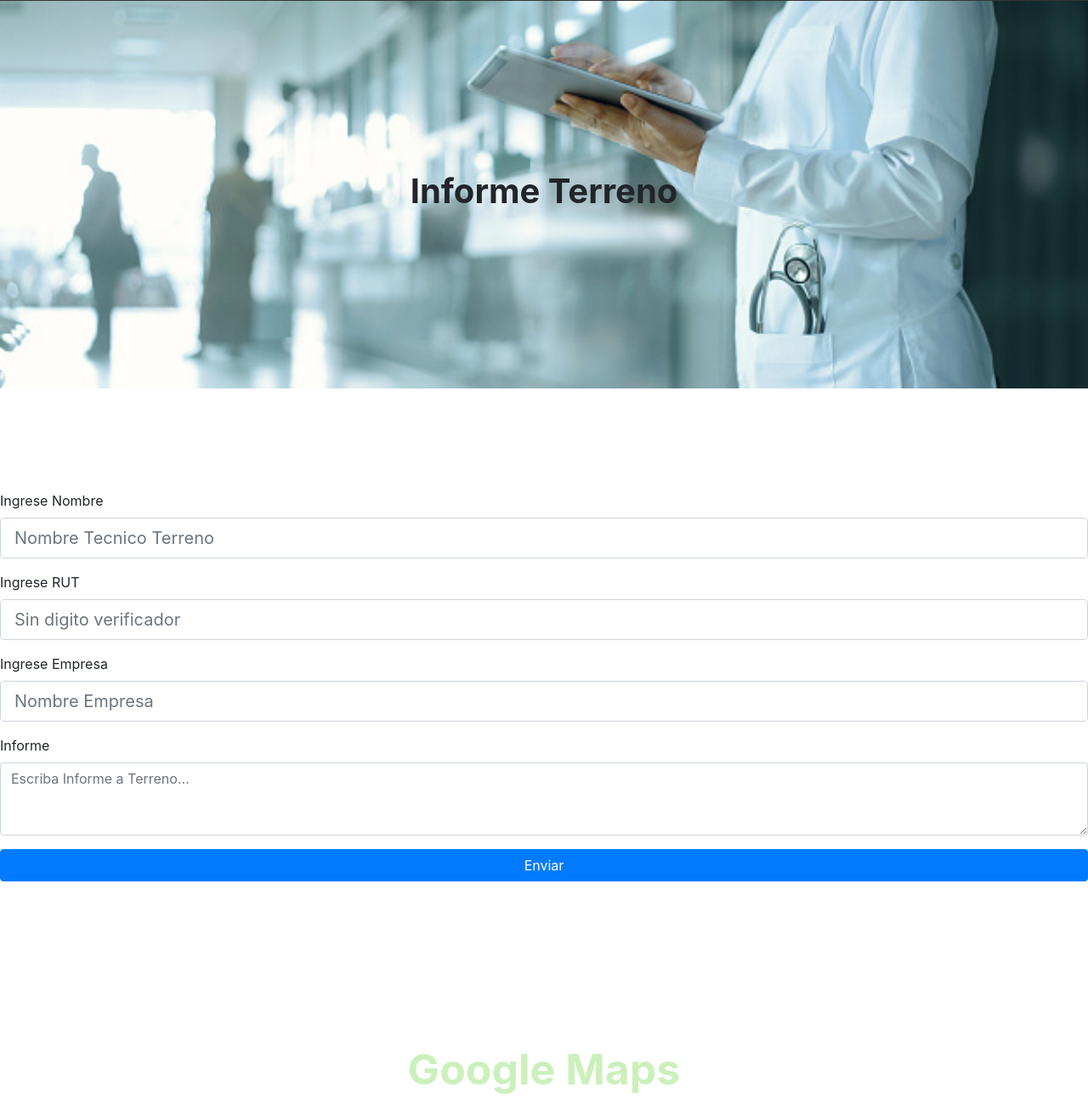
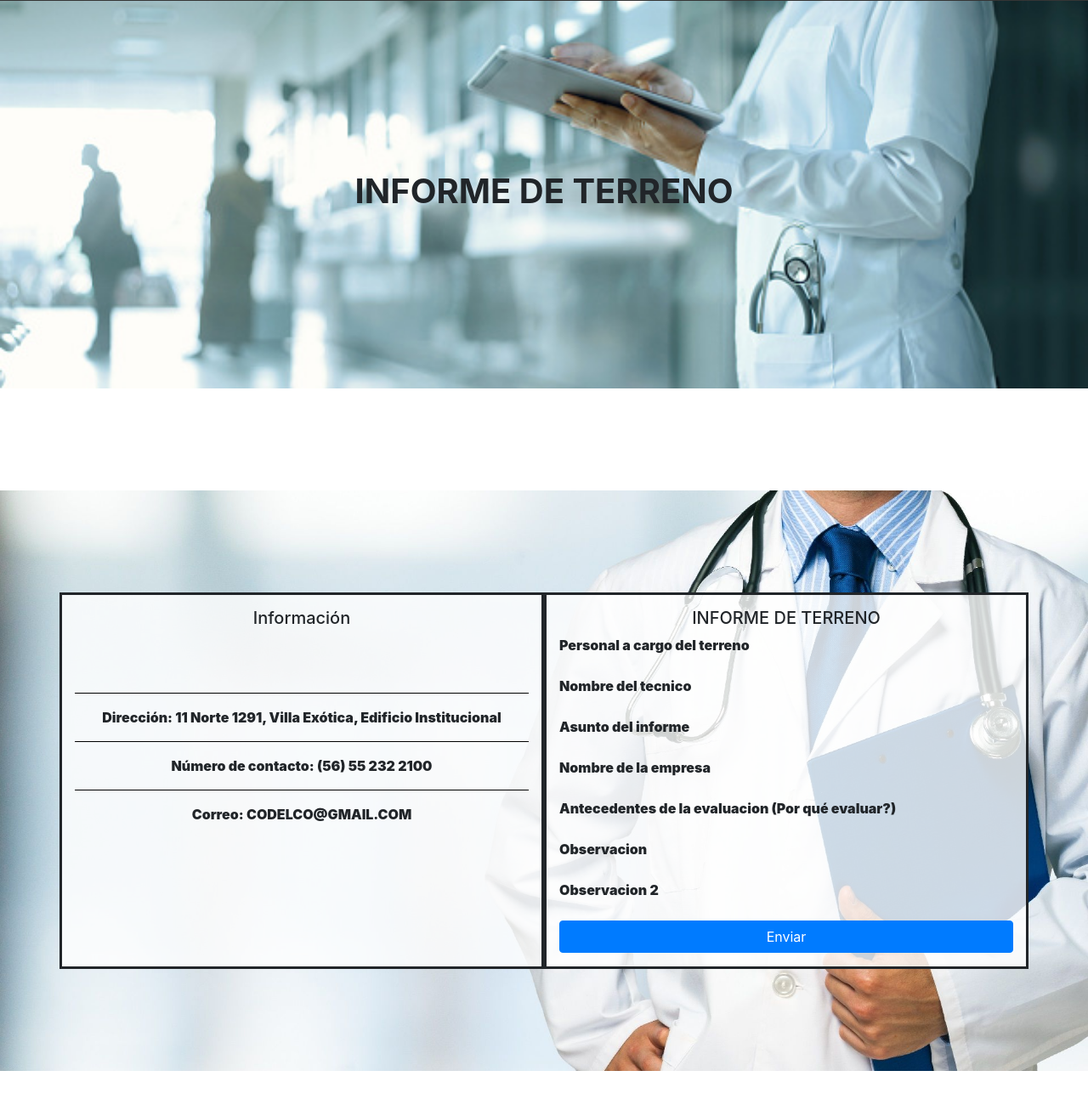
Before and after one commit to Tofercinho/ARQUITECTURA, a Django app: page /informeterreno/ in a window 1280 px wide. Shown: the part 205-1498 px from the top of the page at 85% size. Run offline with Django 3.2, Linux system fonts and the light colour scheme; some libraries are stand-ins or nearby versions.

Commit message:
Avance del tofer

```diff
--- a/psdweb/psemestral/core/forms.py
+++ b/psdweb/psemestral/core/forms.py
@@ -1,7 +1,7 @@
 from django import forms
 from django.contrib.auth.forms import UserCreationForm
 from django.forms import fields
-from .models import user, usercontact, newProduct, informe
+from .models import user, usercontact, newProduct, informe, terrenocrud
 from django.contrib.auth.models import User
 
 class contactForm(forms.ModelForm):
@@ -15,6 +15,24 @@
             'email': forms.TextInput(attrs={'placeholder': 'E-mail'}),
             'msn': forms.TextInput(attrs={'placeholder': 'Mensaje'}),
             'obser': forms.TextInput(attrs={'placeholder': 'Observacion'}),
+        }
+
+class terrenocrudForm(forms.ModelForm):
+
+    class Meta :
+        model = informe
+        #fields = ["personal", "nomtec", "asunto", "nomempresa", "anteceden",
+        # "observacion", "observacion1"]
+        fields = '__all__'
+        widgets = {
+            'personal': forms.TextInput(attrs={'placeholder': 'Nombre del personal'}),
+            'nomtec': forms.TextInput(attrs={'placeholder': 'Nombre del tecnico'}),
+            'asunto': forms.TextInput(attrs={'placeholder': 'Asunto'}),
+            'nomempresa': forms.TextInput(attrs={'placeholder': 'Empresa'}),
+            'anteceden': forms.TextInput(attrs={'placeholder': 'Por que la visita'}),
+            'observacion': forms.TextInput(attrs={'placeholder': 'Observacion'}),
+            'observacion1': forms.TextInput(attrs={'placeholder': 'Observacion2'}),
+
         }
 
 class registroInforme(forms.ModelForm):
--- a/psdweb/psemestral/core/models.py
+++ b/psdweb/psemestral/core/models.py
@@ -22,6 +22,20 @@
 
     def __str__(self):
         return self.name
+
+class terrenocrud(models.Model):
+
+    personal = models.CharField( max_length=50)
+    nomtec = models.CharField( max_length=50)
+    asunto = models.CharField( max_length=300)
+    nomempresa = models.CharField( max_length=300)
+    anteceden = models.CharField( max_length=300)
+    observacion = models.CharField( max_length=500)
+    observacion1 = models.CharField( max_length=500)
+
+    def __str__(self):
+        return self.personal
+
 
 
 #productos
--- a/psdweb/psemestral/core/templates/web/creacionInformeTerreno.html
+++ b/psdweb/psemestral/core/templates/web/creacionInformeTerreno.html
@@ -4,9 +4,10 @@
 {% bootstrap_css %}
 {% load widget_tweaks %}
 {% block contenido %}
+
     <!--Banner-->
     <div class="container-fluid text-center my-contact-banner-bg-image my-pb-200 my-pt-200" >
-    <h1><b>Informe Terreno</b></h1>
+        <h1><b>INFORME DE TERRENO<b></h1>
     </div>
 
     <!--espaciador-->
@@ -16,27 +17,70 @@
     <!--Form-->
     <form action="" name="formulario_contacto" id="formulario_contacto" method="POST">
       {% csrf_token %}
+      <div class="container-fluid text-center my-pb-120 my-pt-120 my-fondo-formulario-contacto">
+        <div class="container">
+          <div class="row my-white-tp-bg">
+            <div class="col-md" style="border-style: solid; border-width: 3px;">
+              <h5 class="my-pt-15 my-pb-60">Información</h5>
+              <hr class="my-bk-hr">
+              <p><b>Dirección:</b> 11 Norte 1291, Villa Exótica, Edificio Institucional</p>
+              <hr class="my-bk-hr">
+              <p><b>Número de contacto:</b> (56) 55 232 2100 </p>
+              <hr class="my-bk-hr">
+              <p><b>Correo:</b> CODELCO@GMAIL.COM</p>
+              </ul>
+            </div>
+            <div class="col-md" style="border-style: solid; border-width: 3px;">
+              <h5 class="my-pt-15">INFORME DE TERRENO </h5>
+              <!--Div formulario-->
+              <div>
 
-    <div class="form-group">
-      <label for="exampleFormControlInput1">Ingrese Nombre</label>
-      <input class="form-control form-control-lg" type="text" placeholder="Nombre Tecnico Terreno">
+                <div class="form-group my-text-left">
+                  <label for="nombre">Personal a cargo del terreno</label>
+                  <!--<input type="text" name="nombre_contacto" id="nombre_contacto" placeholder="Ej: Marcos Parra" class="form-control">-->
+                  {{ cform.personal|add_class:"form-control"}}
+                  <p class="error_nombre_c" id="error_nombre_c">Este campo no puede contener numeros ni simbolos, el texto no puede superar los 16 caracteres ni tener menos de 4</p>
                 </div>
-    <div class="form-group">
-      <label for="exampleFormControlSelect1">Ingrese RUT</label>
-      <input class="form-control form-control-lg" type="text" placeholder="Sin digito verificador">
+
+                <div class="form-group my-text-left">
+                  <label for="email">Nombre del tecnico</label>
+                  {{ cform.nomtec|add_class:"form-control" }}
+                  <p class="error_email_c" id="error_email_c">este campo debe tener una estructura de correo valido: ejemplo@correo.com</p>
                 </div>
-    <div class="form-group">
-      <label for="exampleFormControlSelect2">Ingrese Empresa</label>
-      <input class="form-control form-control-lg" type="text" placeholder="Nombre Empresa">
+
+                <div class="form-group my-text-left">
+                  <label for="mensaje_contacto">Asunto del informe</label>
+                  {{ cform.asunto|add_class:"form-control" }}
                 </div>
-    <div class="form-group">
-      <label for="exampleFormControlTextarea1">Informe</label>
-      <textarea class="form-control" id="exampleFormControlTextarea1" rows="3" placeholder="Escriba Informe a Terreno..."></textarea>
+
+                 <div class="form-group my-text-left">
+                  <label for="observacion_contacto">Nombre de la empresa</label>
+                  {{ cform.nomempresa|add_class:"form-control" }}
                 </div>
+
+                <div class="form-group my-text-left">
+                  <label for="observacion_contacto">Antecedentes de la evaluacion (Por qué evaluar?) </label>
+                  {{ cform.anteceden|add_class:"form-control" }}
+                </div>
+
+                <div class="form-group my-text-left">
+                  <label for="observacion_contacto">Observacion</label>
+                  {{ cform.observacion|add_class:"form-control" }}
+                </div>
+
+                <div class="form-group my-text-left">
+                  <label for="observacion_contacto">Observacion 2</label>
+                  {{ cform.observacion1|add_class:"form-control" }}
+                </div>
+
                 <div class="form-group">
                   <input type="submit" class="btn btn-primary btn block w-100" value="Enviar">
                 </div>
-
+              </div>
+            </div>
+          </div>
+        </div>
+      </div>
   </form>
   <br>
   <div
--- a/psdweb/psemestral/core/urls.py
+++ b/psdweb/psemestral/core/urls.py
@@ -12,6 +12,8 @@
 
     path("informeterreno/", views.addinforme, name="informeterreno"),
     path("informefinal/", views.informeFinalpdfView.as_view(), name= "informefinal"),
+    path("terrenocrud/", views.terrenocrud, name="terrenocrud"),
+
 
     path("modelo/", views.modelo, name="modelo"),
     path("nosotros/", views.nosotros , name="nosotros"),
--- a/psdweb/psemestral/core/views.py
+++ b/psdweb/psemestral/core/views.py
@@ -1,8 +1,8 @@
 from django.http.request import HttpRequest
 from django.http.response import Http404
 from django.shortcuts import render, redirect
-from .models import user, usercontact, newProduct, informe
-from .forms import contactForm, registroUser, addProduct, CustomUserCreationForm, registroInforme
+from .models import user, usercontact, newProduct, informe, terrenocrud
+from .forms import contactForm, registroUser, addProduct, CustomUserCreationForm, registroInforme, terrenocrudForm
 from .util import render_pdf
 from django.contrib import messages
 from django.core.paginator import Paginator
@@ -19,7 +19,7 @@
 
 def addinforme(request): #agregar
 
-    msnform = registroInforme()
+    msnform = terrenocrudForm()
     data = {'cform' : msnform}
 
     if request.method == 'POST':
@@ -27,7 +27,7 @@
         if msnform.is_valid():
             msnform.save()
         else:
-            data["cform"] = msnform;
+            data["cform"] = msnform
 
         print("Mensaje enviado Correctamente")
         mensaje = "Mensaje enviado Correctamente"
```
Also changed, not shown: psdweb/psemestral/core/admin.py (+6 -1 lines), psdweb/psemestral/core/templates/web/ropahombre.html (deleted, +0 -41 lines), psdweb/psemestral/core/templates/web/ropamujer.html (deleted, +0 -41 lines), psdweb/psemestral/core/templates/web/ropanina.html (deleted, +0 -42 lines), psdweb/psemestral/core/templates/web/ropanino.html (deleted, +0 -43 lines). Lines whose indentation alone changed are shown as unchanged.
